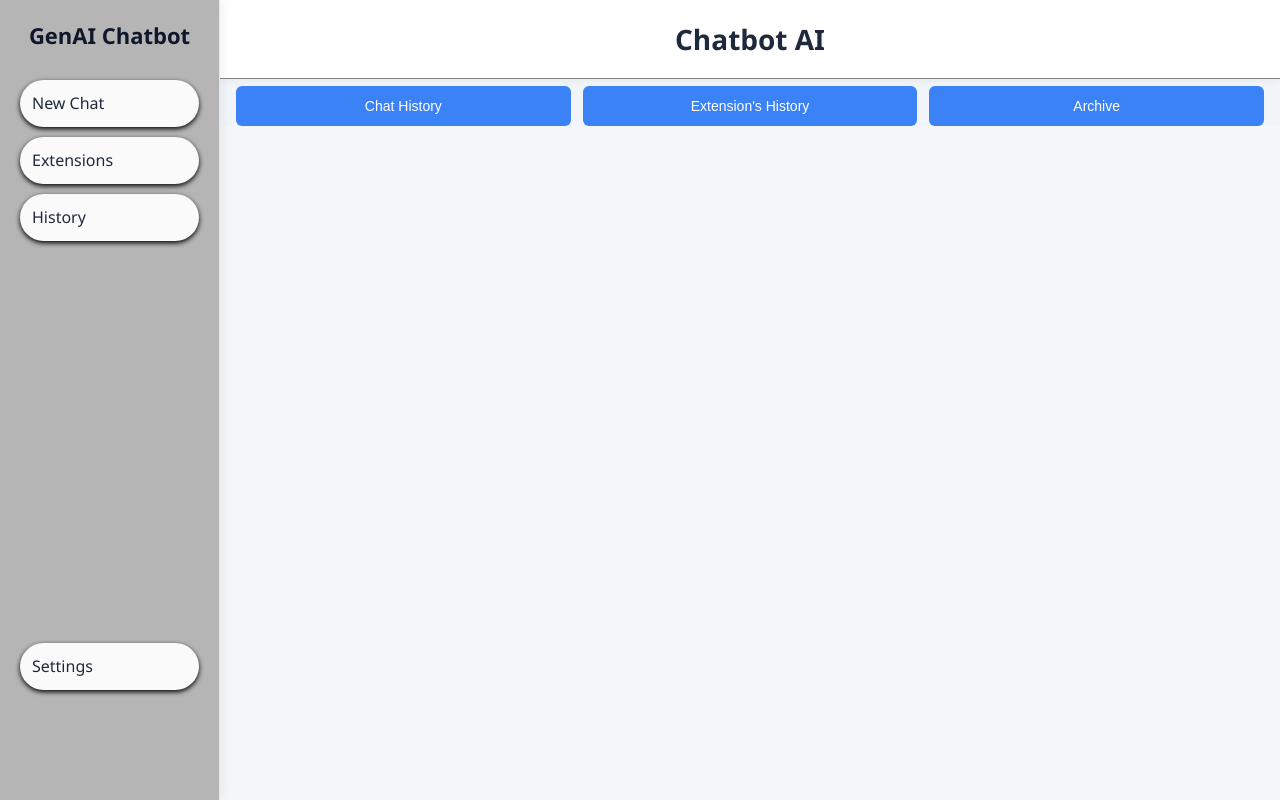
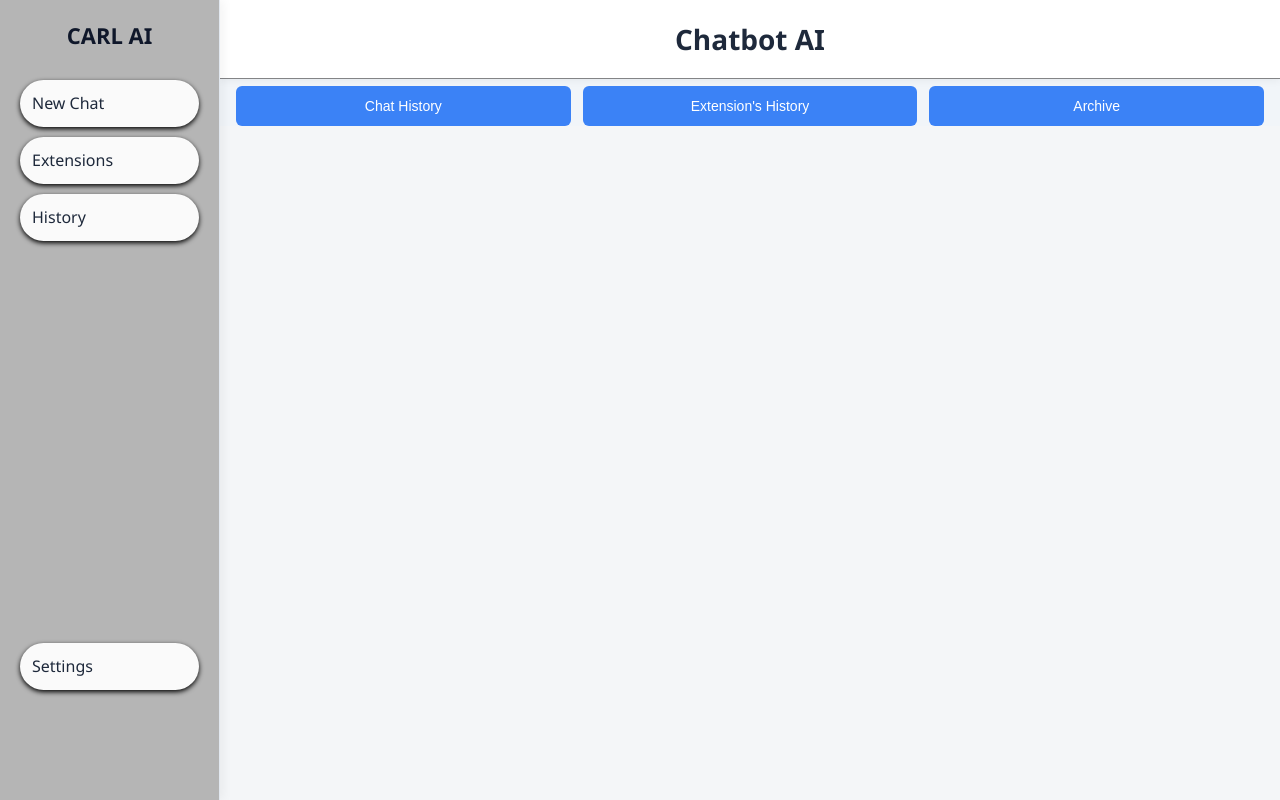
Before and after one commit to HarshitBhardwaj2804/testing-mainproject, a Flask app: page /history in a window 1280 px wide. Run offline with Flask 3, Linux system fonts and the light colour scheme.

Commit message:
Update history.html

```diff
--- a/templates/history.html
+++ b/templates/history.html
@@ -4,7 +4,7 @@
 <head>
   <meta charset="UTF-8" />
   <meta name="viewport" content="width=device-width, initial-scale=1.0" />
-  <title>Chat History</title>
+  <title>CARL History</title>
   <link rel="stylesheet" href="static/style-history.css" />
   <script src="https://cdn.jsdelivr.net/npm/marked/marked.min.js"></script>
 </head>
@@ -14,7 +14,7 @@
     <!-- Sidebar -->
     <div class="sidebar">
       <button class="close-sidebar">✕</button>
-      <h2>GenAI Chatbot</h2>
+      <h2>CARL AI</h2>
       <ul class="sidebar-menu">
         <li><button class="nav-btn" onclick="goToPage('/')">New Chat</button></li>
         <li><button class="nav-btn" onclick="goToPage('/extensions')">Extensions</button></li>
```
